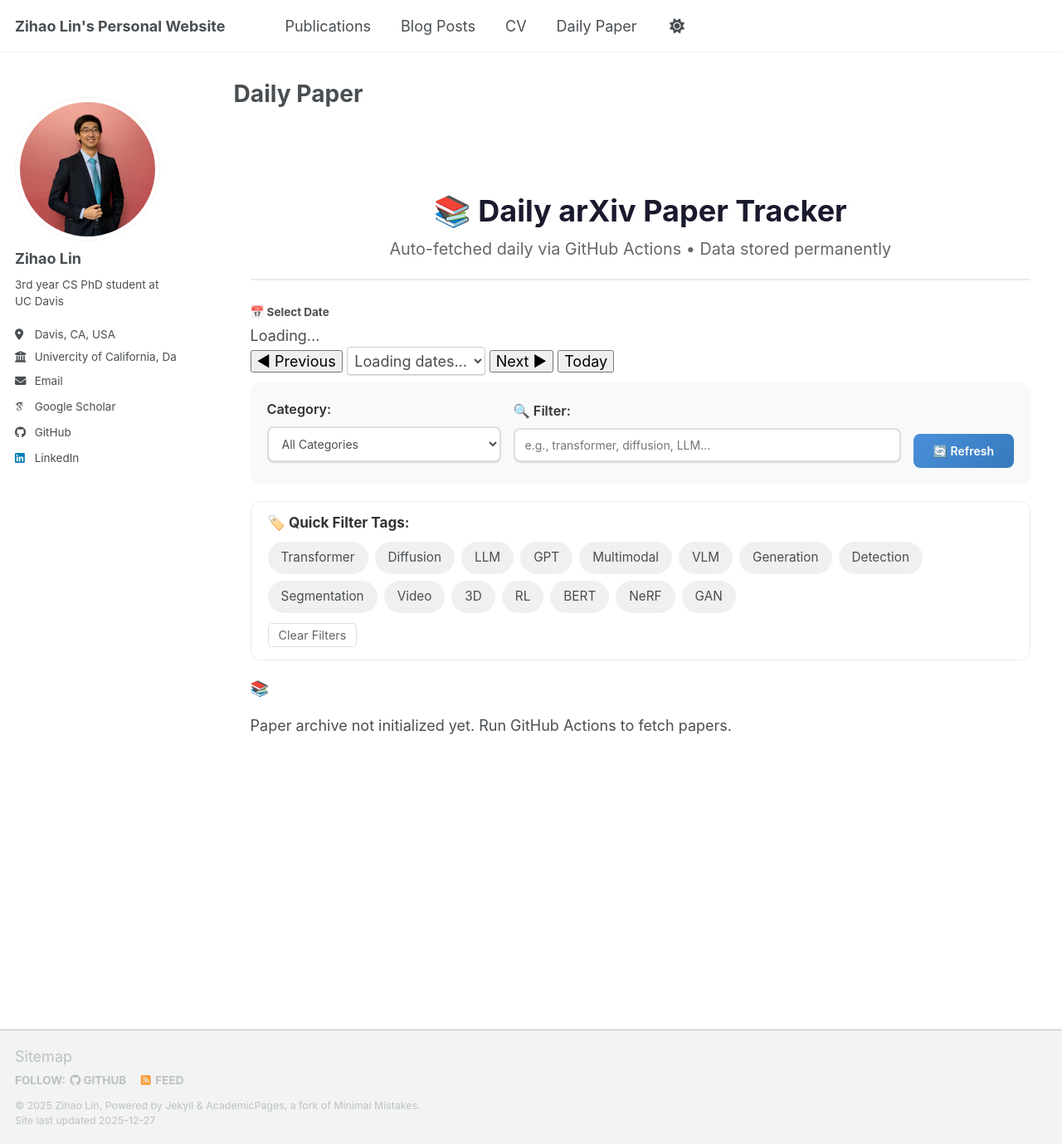
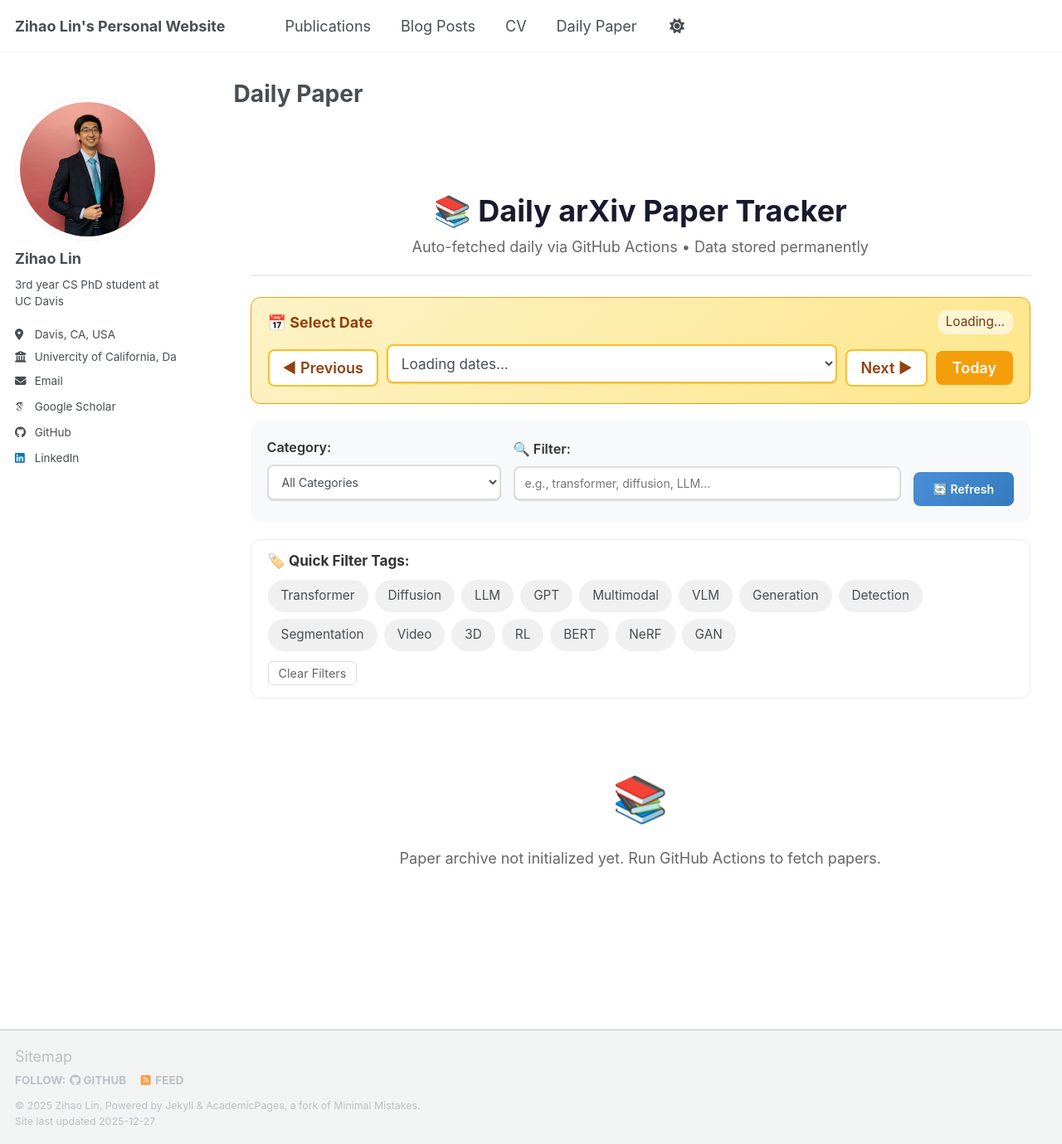
Before and after one commit to ZihaoLinQZ/ZihaoLinQZ.github.io, a Jekyll site: the page built from _pages/dailypaper.md, in a window 1280 px wide and 1379 px high. Shown: the whole window at 83% size. Built offline with Jekyll 4.4.1, drawn with Linux system fonts in a browser that asks for light colours; some web fonts are replaced; a script bundle is joined from its source files by our own code; library files that are not in the unit come from our copies; comment, search, counter and statistics services are not loaded.

Commit message:
Refactor styles in dailypaper.css
Updated styles for various sections including date, controls, and stats. Adjusted margins, paddings, and added new styles for date-related components.

```diff
--- a/assets/css/dailypaper.css
+++ b/assets/css/dailypaper.css
@@ -1,13 +1,15 @@
-/* Daily Paper Styles */
+/* Daily Paper Styles - GitHub Actions Version */
+
 #arxiv-container {
   max-width: 1000px;
   margin: 0 auto;
   padding: 20px;
 }
 
+/* Header */
 .arxiv-header {
   text-align: center;
-  margin-bottom: 30px;
+  margin-bottom: 25px;
   padding-bottom: 20px;
   border-bottom: 2px solid #e9ecef;
 }
@@ -15,15 +17,104 @@
 .arxiv-header h2 {
   font-size: 2em;
   color: #1a1a2e;
-  margin-bottom: 10px;
+  margin-bottom: 8px;
 }
 
 .arxiv-subtitle {
   color: #666;
-  font-size: 1.1em;
+  font-size: 1em;
   margin: 0;
 }
 
+/* Date Section */
+.date-section {
+  background: linear-gradient(135deg, #fef3c7, #fde68a);
+  border: 1px solid #f59e0b;
+  border-radius: 12px;
+  padding: 15px 20px;
+  margin-bottom: 20px;
+}
+
+.date-header {
+  display: flex;
+  justify-content: space-between;
+  align-items: center;
+  margin-bottom: 12px;
+}
+
+.date-header h4 {
+  margin: 0;
+  color: #92400e;
+  font-size: 1em;
+}
+
+.data-status {
+  font-size: 0.85em;
+  color: #78350f;
+  background: rgba(255,255,255,0.6);
+  padding: 3px 10px;
+  border-radius: 12px;
+}
+
+.date-controls {
+  display: flex;
+  gap: 10px;
+  align-items: center;
+  flex-wrap: wrap;
+}
+
+.date-controls select {
+  flex: 1;
+  min-width: 180px;
+  padding: 10px 12px;
+  border: 2px solid #fbbf24;
+  border-radius: 8px;
+  font-size: 0.95em;
+  background: white;
+  cursor: pointer;
+}
+
+.date-controls select:focus {
+  outline: none;
+  border-color: #f59e0b;
+}
+
+.nav-btn {
+  padding: 10px 16px;
+  border: 2px solid #fbbf24;
+  background: white;
+  border-radius: 8px;
+  cursor: pointer;
+  font-weight: 600;
+  color: #92400e;
+  transition: all 0.2s;
+}
+
+.nav-btn:hover {
+  background: #fef3c7;
+}
+
+.nav-btn:disabled {
+  opacity: 0.5;
+  cursor: not-allowed;
+}
+
+.today-btn {
+  padding: 10px 20px;
+  border: none;
+  background: #f59e0b;
+  color: white;
+  border-radius: 8px;
+  cursor: pointer;
+  font-weight: 600;
+  transition: all 0.2s;
+}
+
+.today-btn:hover {
+  background: #d97706;
+}
+
+/* Controls Section */
 .arxiv-controls {
   display: flex;
   flex-wrap: wrap;
@@ -90,6 +181,7 @@
   transform: none;
 }
 
+/* Keyword Section */
 .keyword-section {
   background: white;
   padding: 15px 20px;
@@ -119,15 +211,17 @@
   font-size: 0.85em;
   transition: all 0.2s;
   border: 2px solid transparent;
+  user-select: none;
 }
 
-.keyword-tag:hover,
-.keyword-tag.active {
+.keyword-tag:hover {
   background: #4a90d9;
   color: white;
 }
 
 .keyword-tag.active {
+  background: #4a90d9;
+  color: white;
   border-color: #357abd;
 }
 
@@ -147,17 +241,26 @@
   color: #dc2626;
 }
 
+/* Stats Section */
 .stats-section {
   display: flex;
   flex-wrap: wrap;
   gap: 20px;
   padding: 15px 20px;
-  background: #e8f4f8;
+  background: linear-gradient(135deg, #e0f2fe, #bae6fd);
   border-radius: 10px;
   margin-bottom: 20px;
   font-size: 0.9em;
+  align-items: center;
 }
 
+.fetch-time {
+  margin-left: auto;
+  font-size: 0.85em;
+  color: #64748b;
+}
+
+/* Loading */
 .loading {
   text-align: center;
   padding: 40px;
@@ -178,6 +281,7 @@
   100% { transform: rotate(360deg); }
 }
 
+/* Error */
 .error-message {
   background: #fee2e2;
   color: #dc2626;
@@ -187,19 +291,26 @@
   border-left: 4px solid #dc2626;
 }
 
+/* Init Message */
+.init-message {
+  text-align: center;
+  padding: 60px 20px;
+  color: #666;
+}
+
+.init-icon {
+  font-size: 3em;
+  margin-bottom: 15px;
+}
+
+/* Papers List */
 .papers-list {
   display: flex;
   flex-direction: column;
   gap: 15px;
 }
 
-.init-message {
-  text-align: center;
-  padding: 50px 20px;
-  color: #666;
-  font-size: 1.1em;
-}
-
+/* Paper Card */
 .paper-card {
   background: white;
   border: 1px solid #e0e0e0;
@@ -297,6 +408,11 @@
   font-size: 0.85em;
   text-decoration: none;
   font-weight: 500;
+  transition: opacity 0.2s;
+}
+
+.paper-link:hover {
+  opacity: 0.85;
 }
 
 .paper-link.arxiv {
@@ -315,15 +431,49 @@
   border-radius: 2px;
 }
 
+/* No Data */
+.no-data {
+  text-align: center;
+  padding: 60px 20px;
+  color: #666;
+}
+
+.no-data-icon {
+  font-size: 3em;
+  margin-bottom: 15px;
+}
+
+/* Responsive */
 @media (max-width: 768px) {
   .arxiv-controls {
     flex-direction: column;
   }
+
   .control-group,
   .control-group.search-group {
     width: 100%;
   }
+
   .fetch-button {
     width: 100%;
   }
+
+  .date-controls {
+    flex-direction: column;
+  }
+
+  .date-controls select,
+  .nav-btn,
+  .today-btn {
+    width: 100%;
+  }
+
+  .stats-section {
+    flex-direction: column;
+    gap: 8px;
+  }
+
+  .fetch-time {
+    margin-left: 0;
+  }
 }
```
